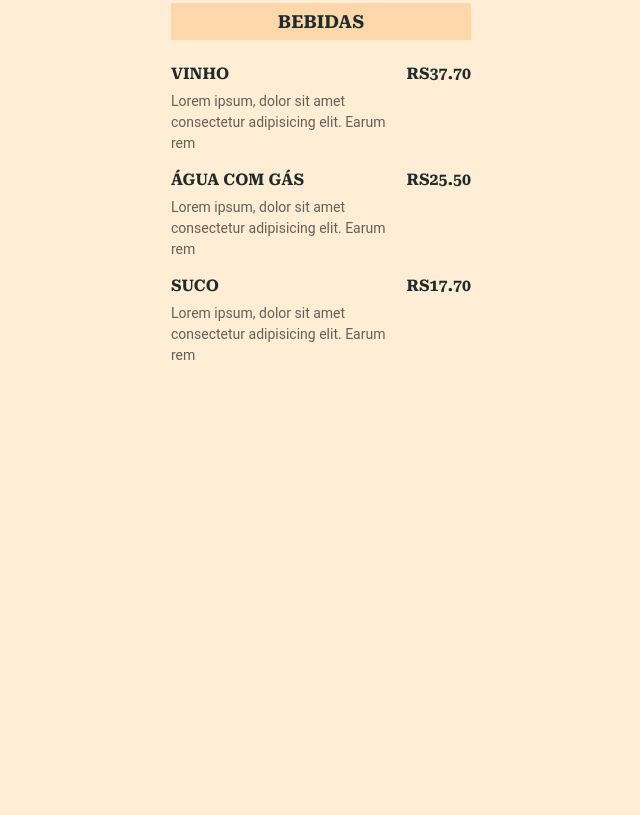
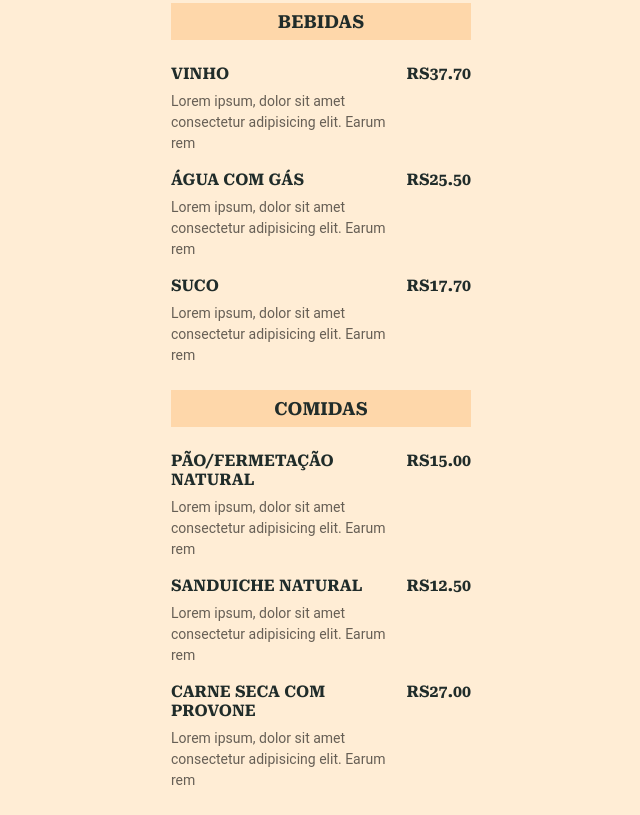
Before and after one commit to jrildosilva/MaratonaExp3, a plain HTML site: page index.html in a window 1280 px wide. Shown: the part 501-1316 px from the top of the page, without its empty margins (319-959 px from the left). Before the commit the page ends 891 px from the top, so only its background shows below. Drawn offline with Linux system fonts and the light colour scheme.

Commit message:
Atualizado Menu

```diff
--- a/index.html
+++ b/index.html
@@ -95,5 +95,45 @@
 
     </section>
 
+    <section>
+      <h2>Comidas</h2>
+
+      <ul>
+        <li>
+          <div class="details">
+            <h3>Pão/Fermetação Natural</h3>
+            <p class="descriptions">
+              Lorem ipsum, dolor sit amet consectetur adipisicing elit.
+              Earum rem
+            </p>
+          </div>
+          <strong class="price">RS15.00</strong>
+        </li>
+
+         <li>
+          <div class="details">
+            <h3>Sanduiche Natural</h3>
+            <p class="descriptions">
+              Lorem ipsum, dolor sit amet consectetur adipisicing elit.
+              Earum rem
+            </p>
+          </div>
+          <strong class="price">RS12.50</strong>
+        </li>
+
+         <li>
+          <div class="details">
+            <h3>Carne seca com Provone</h3>
+            <p class="descriptions">
+              Lorem ipsum, dolor sit amet consectetur adipisicing elit.
+              Earum rem
+            </p>
+          </div>
+          <strong class="price">RS27.00</strong>
+        </li>
+      </ul>
+
+    </section>
+
   </body>
 </html>
```
